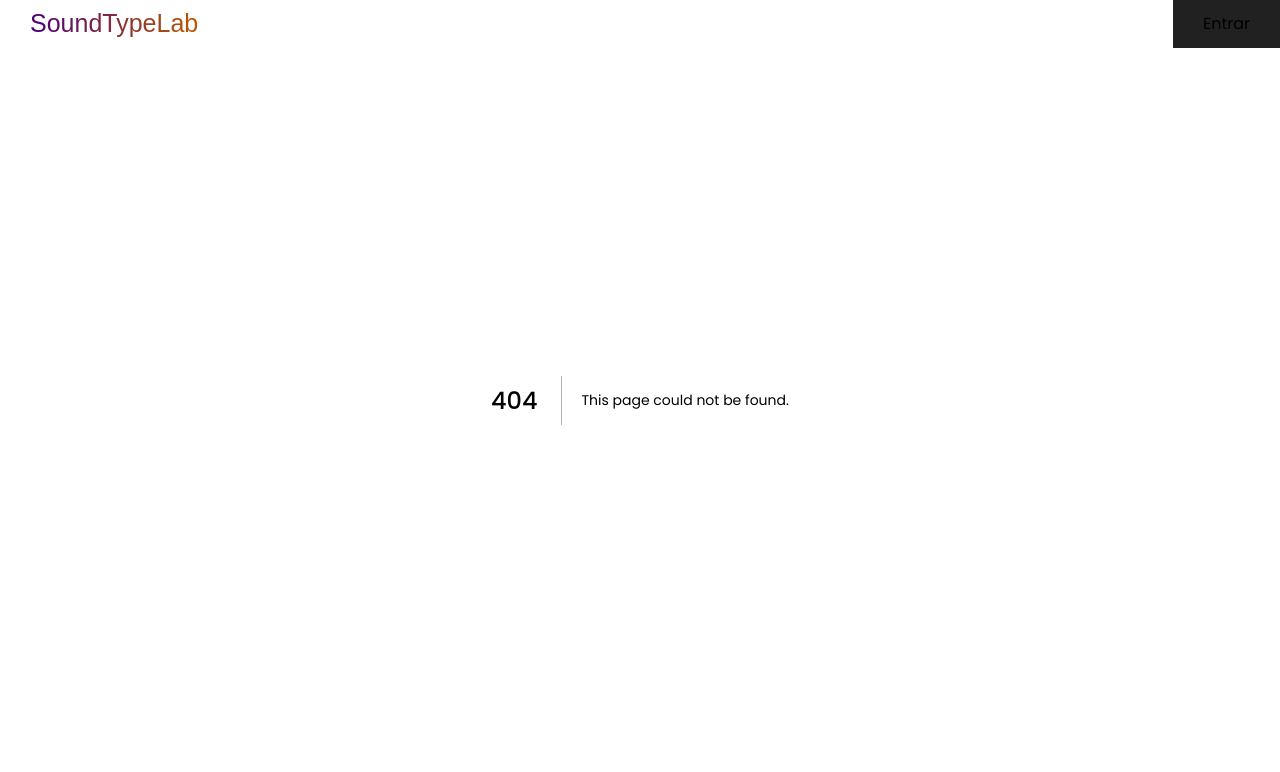
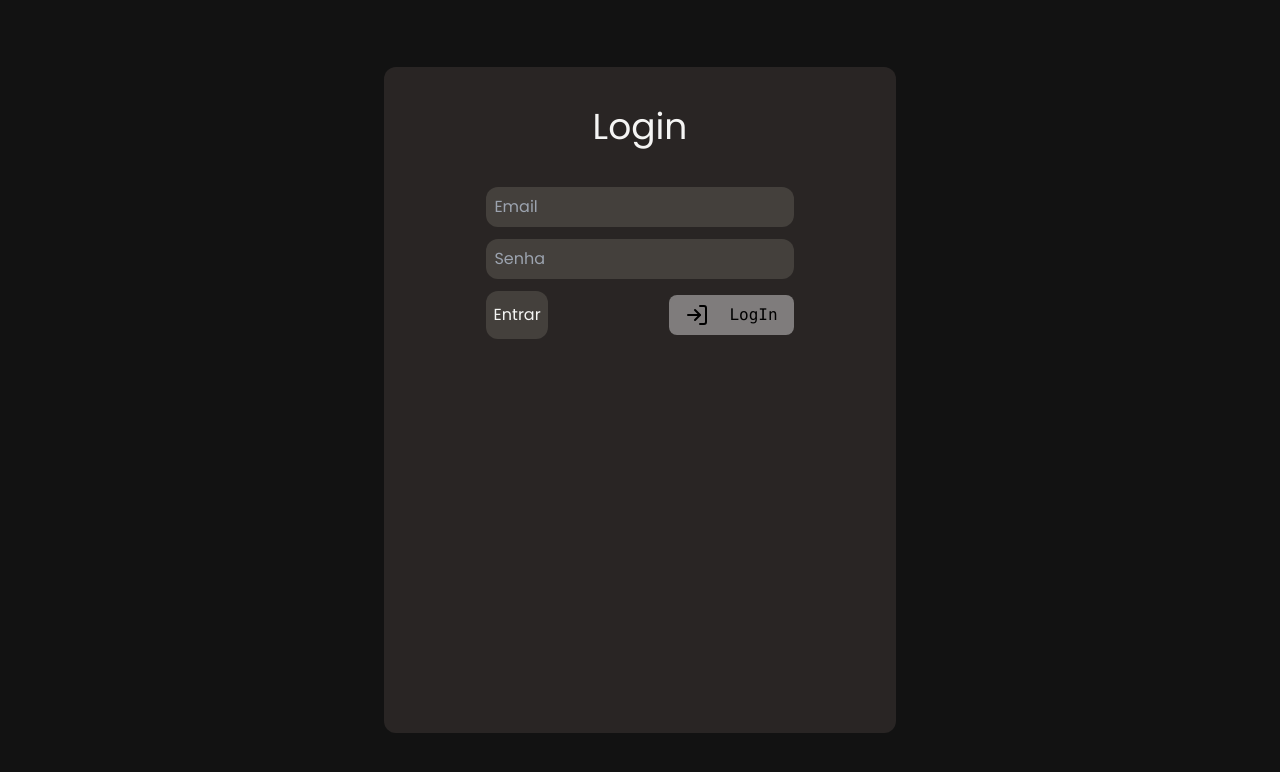
Before and after one commit to evertonmdev/SoundTypeLab, a Next.js app: page /login in a window 1280 px wide. Before the commit this address had no page. Shown: the top 772 px of the page. Built offline with nearby package versions, Linux system fonts and the light colour scheme; no server answers.

Commit message:
LogIn Added+

```diff
--- a/package.json
+++ b/package.json
@@ -28,6 +28,6 @@
   },
   "devDependencies": {
     "framer-motion": "^10.12.16",
-    "lucide-react": "^0.246.0"
+    "lucide-react": "^0.252.0"
   }
 }
--- /dev/null
+++ b/src/app/api/auth/[...nextauth]/route.js
@@ -0,0 +1,20 @@
+import NextAuth from "next-auth"
+import GoogleProvider from "next-auth/providers/google"
+
+export const authOptions = {
+  // Configure one or more authentication providers
+  providers: [
+    GoogleProvider({
+      clientId: process.env.GOOGLE_ID,
+      clientSecret: process.env.GOOGLE_SECRET,
+    }),
+    // ...add more providers here
+  ],
+}
+
+const handler = NextAuth(authOptions)
+
+export {
+  handler as GET,
+  handler as POST
+}
--- a/src/app/layout.jsx
+++ b/src/app/layout.jsx
@@ -1,7 +1,7 @@
 import './globals.css';
 import "@/styles/styles.scss";
 
-import { Header } from '@/components/defaults';
+import Provider from '@/components/defaults/Provider';
 
 export const metadata = {
   title: 'SoundTypeLab',
@@ -12,8 +12,9 @@ export default function RootLayout({ children }) {
   return (
     <html lang="en">
       <body>
-        <Header />
-        {children}
+        <Provider >
+          {children}
+        </Provider>
       </body>
     </html>
   )
--- /dev/null
+++ b/src/app/login/page.jsx
@@ -0,0 +1,29 @@
+"use client";
+
+import { LogInGoogleButton } from "@/components/defaults"
+import { useSession } from "next-auth/react"
+import { redirect } from "next/navigation"
+
+const Login = () => {
+    const { data: session } = useSession()
+    if (session) return redirect('/')
+
+    return (
+        <main className="w-screen h-screen justify-center items-center flex">
+            <div className="w-2/5 h-5/6 bg-stone-800 rounded-xl">
+                <h1 className="text-4xl text-stone-100 w-full text-center my-10">Login</h1>
+                <div className="flex flex-col justify-center items-center gap-3">
+                    <input className="w-3/5 p-2 rounded-xl bg-stone-700 text-stone-100" type="text" placeholder="Email" />
+                    <input className="w-3/5 p-2 rounded-xl bg-stone-700 text-stone-100" type="password" placeholder="Senha" />
+                    <div className="w-3/5 flex justify-between items-center ">
+                        <button className="w-1/5 h-12 rounded-xl bg-stone-700 text-stone-100">Entrar</button>
+                        <LogInGoogleButton />
+                    </div>
+                </div>
+
+            </div>
+        </main>
+    )
+}
+
+export default Login
--- a/src/app/page.jsx
+++ b/src/app/page.jsx
@@ -1,17 +1,19 @@
 "use client";
 
-import RecentVideos from '../components/defaults/RecentVideos';
-import Steps from '../components/defaults/Steps';
-import Step1 from '../assets/step-1.jpg';
-import Step2 from '../assets/step-2.jpg';
-import Step3 from '../assets/step-3.jpg';
+import Steps from '@/components/defaults/Steps';
+import Step1 from '@/assets/step-1.jpg';
+import Step2 from '@/assets/step-2.jpg';
+import Step3 from '@/assets/step-3.jpg';
+
+import Header from '@/components/defaults/Header';
 
 
 import Lottie from "lottie-react";
 import axios from 'axios';
 
 import { useState } from 'react';
-import { ButtonStylized, CardVideo, InputStylized } from '@/components/defaults';
+import { ButtonStylized, CardVideo, InputStylized, RecentVideos } from '@/components/defaults';
+
 import LoadingAnimation from '@/components/animations/lottie/loading.json'
 
 
@@ -44,6 +46,7 @@ export default function Home() {
 
   return (
     <main>
+      <Header />
       <section className='introduction'>
         <h1>
           Seu site de tipografia
--- a/src/components/defaults/Header.jsx
+++ b/src/components/defaults/Header.jsx
@@ -1,10 +1,39 @@
+import { useSession } from "next-auth/react"
+import { LogOutGoogleButton } from "."
+import { useState } from "react"
+import { UserCircle2 } from "lucide-react"
+
 const Header = () => {
+  const { data: session } = useSession()
+  const [ Confirmar, setConfirmar ] = useState(false)
+
   return (
     <header>
         <h1>SoundTypeLab</h1>
-        <div>
-            <a>Entrar</a>
-        </div>
+        {
+          session ?
+          <div className="flex gap-2">
+
+            {
+              Confirmar ?
+              <div className="flex gap-3">
+                <LogOutGoogleButton />
+                <button className={"bg-emerald-600 p-2 px-4 rounded-lg text-white font-mono hover:scale-110 transition-all"} onClick={() => setConfirmar(false)}>Back</button>
+              </div>
+              : <div>
+                <h1>{session.user.name}</h1>
+                <button className="text-white" onClick={() => setConfirmar(true)}>Sair</button>
+              </div>
+            }
+          </div>
+          :
+          <div>
+            <a href="/login" className="flex gap-2 items-center justify-center ">
+              <UserCircle2 className="icone" size={20}/>
+              Entrar
+            </a>
+          </div>
+        }
     </header>
   )
 }
--- /dev/null
+++ b/src/components/defaults/LogInButton.jsx
@@ -0,0 +1,15 @@
+"use client";
+
+import { LogIn } from 'lucide-react';
+import { signIn } from 'next-auth/react';
+
+const LogInGoogleButton = () => {
+    return (
+        <button className={"bg-white/40 p-2 px-4 rounded-lg text-black font-mono hover:scale-110 transition-all flex justify-between items-center gap-5"} onClick={() => signIn('google')}>
+            <LogIn />
+            LogIn
+        </button>
+    )
+}
+
+export default LogInGoogleButton
--- /dev/null
+++ b/src/components/defaults/LogOutButton.jsx
@@ -0,0 +1,8 @@
+"use client";
+import { signOut } from 'next-auth/react';
+
+export default function ButtonLogOut() {
+    return (
+        <button className={"bg-red-600 p-2 px-4 rounded-lg text-white font-mono hover:scale-110 transition-all"} onClick={() => signOut()}>LogOut</button>
+    )
+}
--- /dev/null
+++ b/src/components/defaults/Provider.jsx
@@ -0,0 +1,7 @@
+"use client";
+
+import { SessionProvider  } from 'next-auth/react'
+
+export default function Provider({children, session}) {
+    return <SessionProvider session={session}>{children}</SessionProvider>
+}
--- a/src/components/defaults/index.js
+++ b/src/components/defaults/index.js
@@ -1,12 +1,18 @@
 import InputStylized from "./InputStylized";
 import ButtonStylized from "./ButtonStylized";
+import LogInGoogleButton from "./LogInButton";
+import LogOutGoogleButton from "./LogOutButton";
+import RecentVideos from "./RecentVideos";
 
 import CardVideo from "./CardVideo";
 import Header from "./Header";
 
 export {
     InputStylized,
+    LogInGoogleButton,
+    LogOutGoogleButton,
     ButtonStylized,
     CardVideo,
     Header,
+    RecentVideos
 }
--- a/src/styles/styles.scss
+++ b/src/styles/styles.scss
@@ -39,9 +39,11 @@ header {
         background-color: $secundary-color;
         padding: 12px 30px;
 
-        button {
+        a {
             color: $title-icons-color;
+
         }
+
     }
 }
 
```
Also changed, not shown: src/app/api/auth/[...nextauth/router.js (deleted), 2 other files (tests, documents, lock files or other folders).
